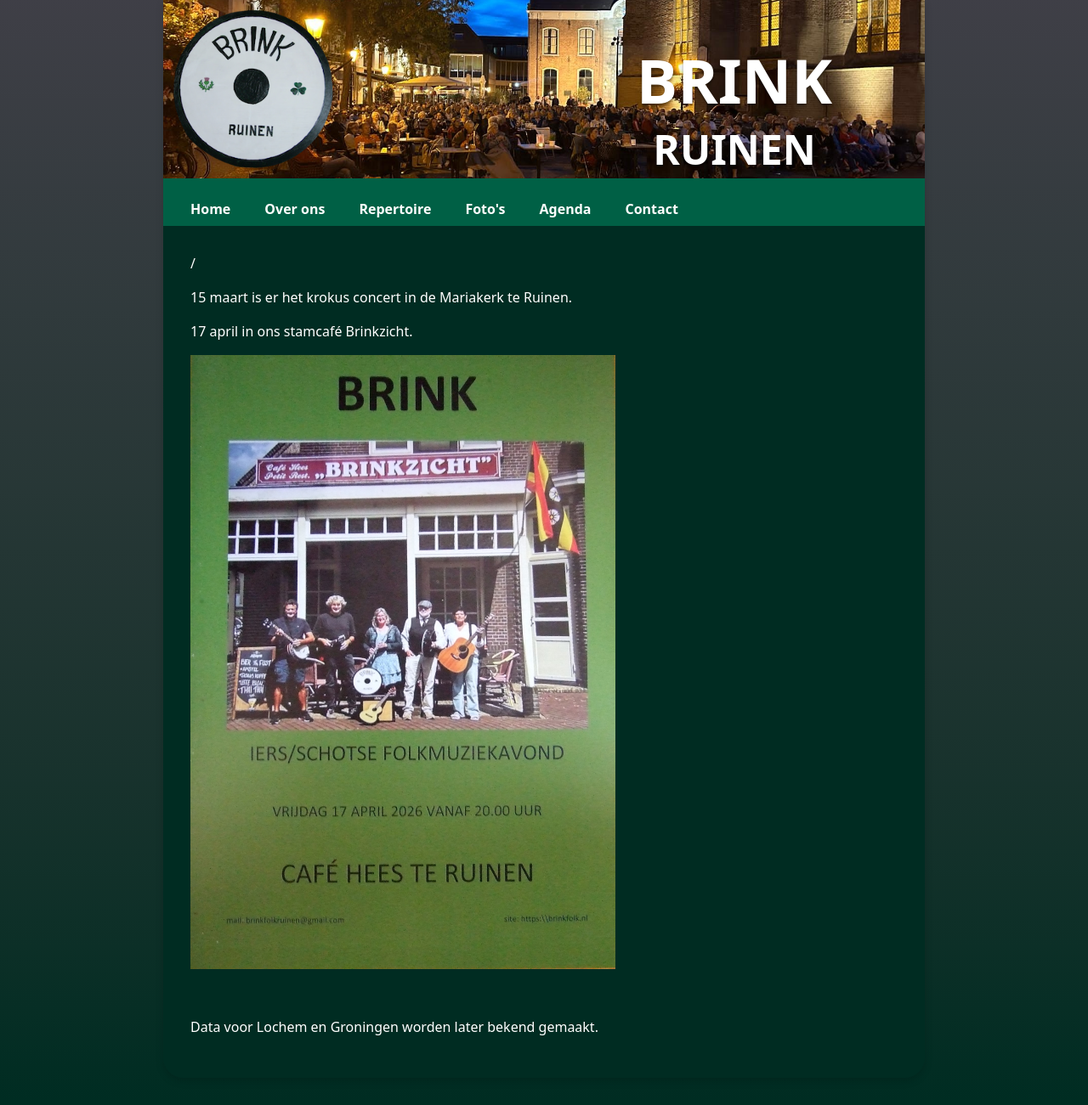
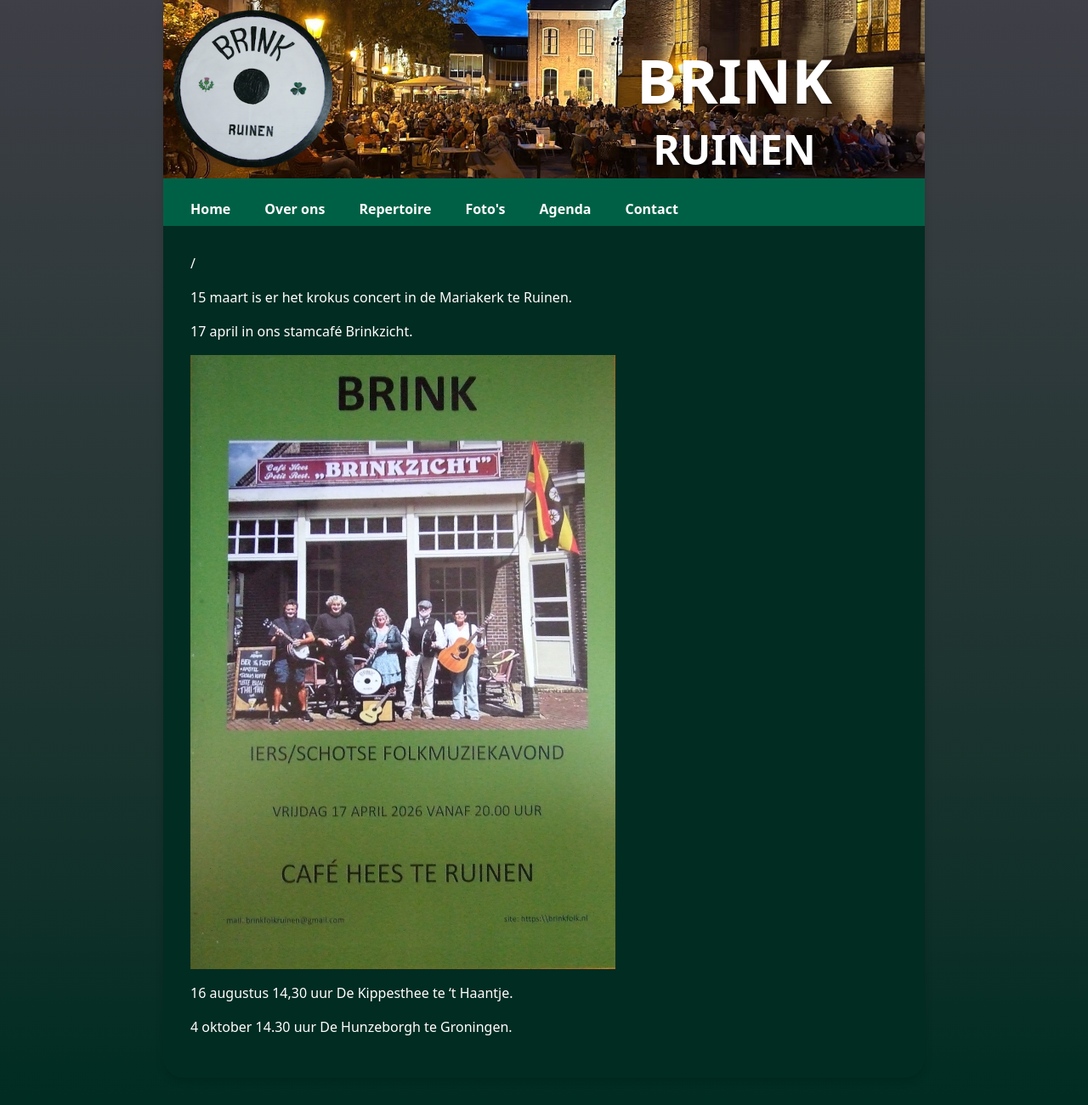
Before and after one commit to t0mmie/brink-ruinen, a Jekyll site: the page built from agenda.md, in a window 1280 px wide. Shown: the whole page at 85% size. Built offline with Jekyll 4.4.1, drawn with Linux system fonts in a browser that asks for light colours.

Commit message:
Update agenda.md (via Pages CMS)

```diff
--- a/agenda.md
+++ b/agenda.md
@@ -12,6 +12,8 @@ title: Agenda
 
 ![](/public/assets/images/affichec.png)
 
-&nbsp;
 
-Data voor Lochem en Groningen worden later bekend gemaakt.
+
+16 augustus 14,30 uur  De Kippesthee te 't Haantje.
+
+4 oktober 14.30 uur De Hunzeborgh te Groningen.
```
